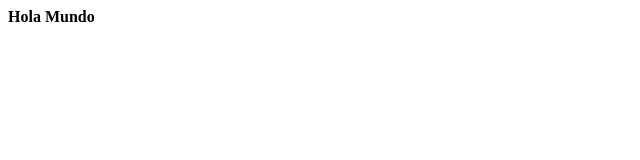
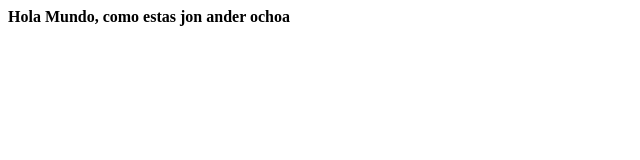
Before and after one commit to jonanderochoa/webComponents, a website: page 1.holaMundo/index.html in a window 1280 px wide. Shown: the whole page, without its empty margins (0-640 px from the left). Drawn offline with Linux system fonts and the light colour scheme.

Commit message:
1º Componente
Modificando texto usando un atributo

```diff
--- a/1.holaMundo/component.js
+++ b/1.holaMundo/component.js
@@ -2,7 +2,21 @@ class HelloWorldComponent extends HTMLElement {
 
     constructor(){
         super();
-        this.saludo = "Hola Mundo";
+        this.saludo = "Hola Mundo, como estas";
+    }
+
+    // Se dispara cuando se cambia un atributo
+    // Se dispara antes del connectedCallback
+    attributeChangedCallback(atributo, viejoValor, nuevoValor) {
+        console.log(`El atributo ${atributo} ha cambiado de ${viejoValor} a ${nuevoValor}`);
+        if(atributo === 'nombre') {
+            this.saludo = `Hola Mundo, como estas ${nuevoValor}`;
+        }
+    }
+
+    // Lista de atributos que queremos observar
+    static get observedAttributes() {
+        return ['nombre'];
     }
 
     // Se ejecuta cuando se añade el componente a un DOM
--- a/1.holaMundo/index.html
+++ b/1.holaMundo/index.html
@@ -7,7 +7,7 @@
     <title>HelloWorld</title>
 </head>
 <body>
-    <hello-world></hello-world>
+    <hello-world nombre="jon ander ochoa"></hello-world>
     <script src="component.js"></script>
 </body>
 </html>
```
Also changed, not shown: package.json (added, +19 -0 lines).
